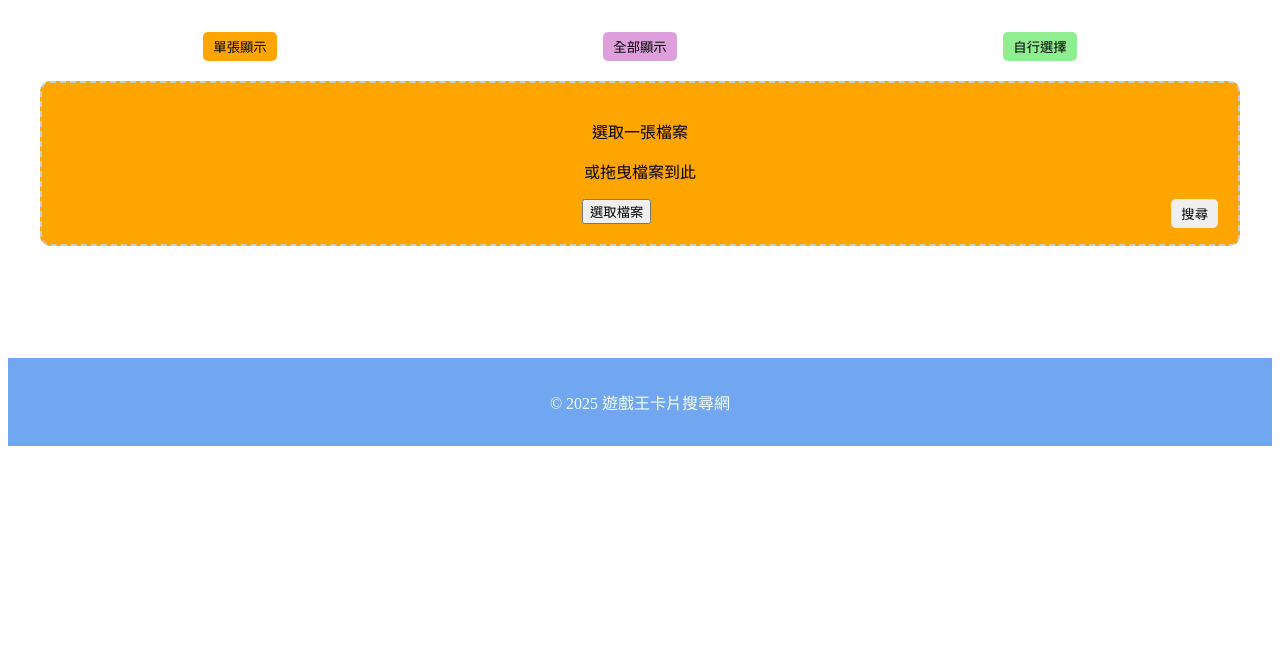
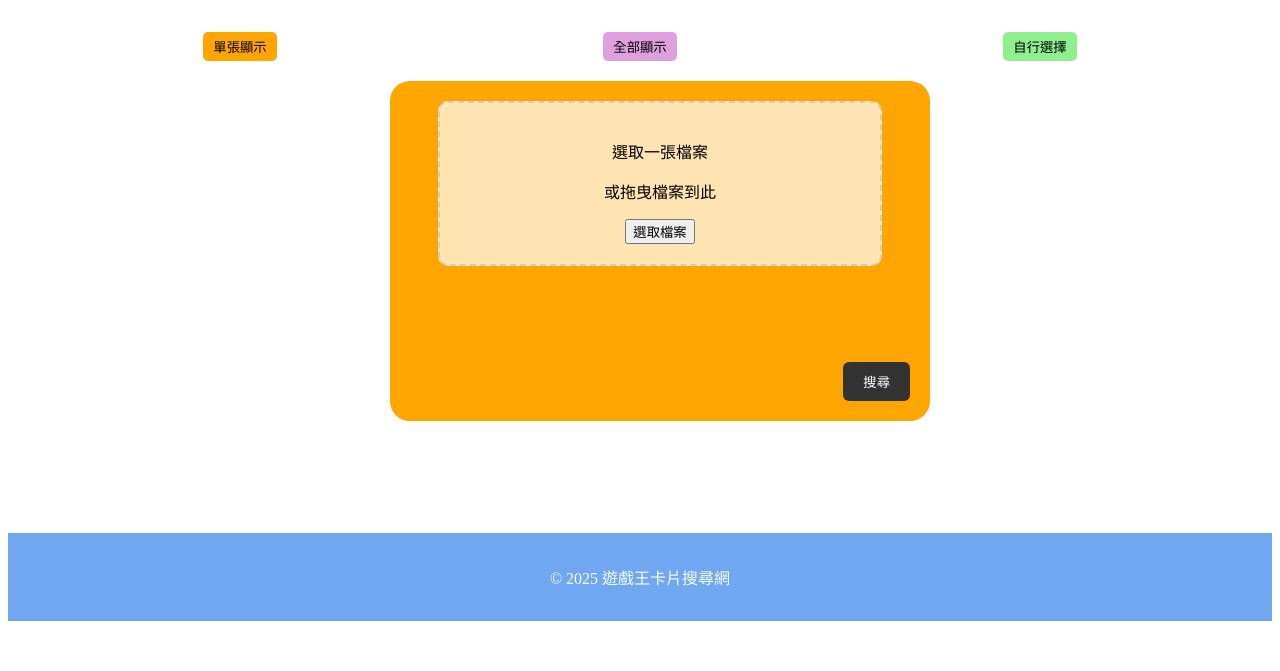
Before and after one commit to Dawn0119/gamecards, a Flask app: page / in a window 1280 px wide. Shown: the part 129-800 px from the top of the page. Run offline with Flask 3, Linux system fonts and the light colour scheme.

Commit message:
虛線在大區塊內

```diff
--- a/static/css/style.css
+++ b/static/css/style.css
@@ -1,3 +1,4 @@
+/* Header */
 header {
   background-color: #1efff8;
   color: rgb(171, 2, 250);
@@ -20,29 +21,26 @@ header {
   text-decoration: underline;
 }
 
+/* Footer */
 footer {
   background-color: #71a6f1;
   color: #f3fffb;
   text-align: center;
   padding: 1rem 0;
-  /* position: fixed; */
-  /* bottom: 0; */
-  /* width: 100%; */
   margin-top: auto;
 }
 
+/* Main Area */
 main {
   padding: 2rem;
   margin-bottom: 60px;
 }
 
-.upload-block {
-    border: 2px dashed #ccc;
-    padding: 20px;
-    text-align: center;
-    cursor: pointer;
+/* Buttons */
+.button-container {
+  display: flex;
+  justify-content: space-around;
   margin-bottom: 20px;
-    border-radius: 10px;
 }
 
 .button-container button {
@@ -52,34 +50,55 @@ main {
   cursor: pointer;
 }
 
-.search-button {
-    float: right;
-    border-radius: 5px;
-    padding: 5px 10px;
-    border: none;
-    cursor: pointer;
+/* 容器調整為彈性大小 */
+.mode-container {
+  width: 500px;
+  margin: 0 auto 20px;
+  position: relative;
 }
 
-.button-container {
+/* 大區塊 */
+.large-block {
+  width: 100%;
+  height: 300px;
+  border-radius: 20px;
+  padding: 20px;
+  position: relative;
   display: flex;
-  justify-content: space-around;
-  margin-bottom: 20px;
+  flex-direction: column;
+  align-items: center;
+  justify-content: flex-start;
 }
 
+/* 上傳區塊（虛線） */
 .upload-block {
   border: 2px dashed #ccc;
   padding: 20px;
   text-align: center;
   cursor: pointer;
   margin-bottom: 20px;
+  border-radius: 10px;
+  width: 80%;
+  background-color: rgba(255, 255, 255, 0.7);
 }
 
+/* 搜尋按鈕 */
 .search-button {
-  float: right;
+  position: absolute;
+  bottom: 20px;
+  right: 20px;
+  background-color: #333;
+  color: white;
+  padding: 10px 20px;
+  border-radius: 6px;
+  border: none;
+  cursor: pointer;
 }
 
+.search-button:hover {
+  background-color: #555;
+}
 
-/* 警告 */
 /* Modal 樣式 */
 .modal {
   position: fixed;
@@ -138,70 +157,3 @@ main {
   border-radius: 4px;
   cursor: pointer;
 }
-
-/* Modal 基本樣式 */
-/* .modal {
-  position: fixed;
-  inset: 0;
-  display: flex;
-  align-items: center;
-  justify-content: center;
-  background-color: rgba(0, 0, 0, 0.5);
-  z-index: 9999;
-}
-
-.modal.hidden {
-  display: none;
-}
-
-.modal-box {
-  background-color: #fff;
-  padding: 24px;
-  border-radius: 10px;
-  box-shadow: 0 5px 20px rgba(0, 0, 0, 0.3);
-  width: 400px;
-  text-align: center;
-}
-
-.modal-title {
-  font-size: 20px;
-  font-weight: bold;
-  margin-bottom: 16px;
-}
-
-.modal-message {
-  font-size: 16px;
-  margin-bottom: 20px;
-}
-
-.modal-buttons {
-  display: flex;
-  justify-content: flex-end;
-  gap: 10px;
-}
-
-.btn-cancel {
-  background-color: #e0e0e0;
-  color: #333;
-  padding: 8px 16px;
-  border: none;
-  border-radius: 5px;
-  cursor: pointer;
-}
-
-.btn-cancel:hover {
-  background-color: #ccc;
-}
-
-.btn-confirm {
-  background-color: #007bff;
-  color: white;
-  padding: 8px 16px;
-  border: none;
-  border-radius: 5px;
-  cursor: pointer;
-}
-
-.btn-confirm:hover {
-  background-color: #0056b3;
-} */
--- a/templates/index.html
+++ b/templates/index.html
@@ -5,9 +5,6 @@
     <meta charset="UTF-8">
     <title>{% block title %}首頁{% endblock %}</title>
     <link rel="stylesheet" href="{{ url_for('static', filename='css/style.css') }}">
-    <style>
-
-    </style>
 </head>
 
 <body>
@@ -21,29 +18,42 @@
             <button onclick="switchMode('choice')" style="background-color: lightgreen;">自行選擇</button>
         </div>
 
-        <!-- 區塊：單張顯示 -->
-        <div id="block-one" class="upload-block" style="background-color: orange; display: none;">
+        <!-- 模式區塊：單張顯示 -->
+        <div id="block-one" class="mode-container" style="display: none;">
+            <div class="large-block" style="background-color: orange;">
+                <div class="upload-block">
                     <p>選取一張檔案</p>
                     <p>或拖曳檔案到此</p>
                     <button>選取檔案</button>
+                </div>
                 <button class="search-button" onclick="openModal('one')">搜尋</button>
             </div>
+        </div>
 
-        <!-- 區塊：全部顯示 -->
-        <div id="block-all" class="upload-block" style="background-color: plum; display: none;">
+        <!-- 模式區塊：全部顯示 -->
+        <div id="block-all" class="mode-container" style="display: none;">
+            <div class="large-block" style="background-color: plum;">
+                <div class="upload-block">
                     <p>選取一張檔案</p>
                     <p>或拖曳檔案到此</p>
                     <button>選取檔案</button>
+                </div>
                 <button class="search-button" onclick="openModal('all')">搜尋</button>
             </div>
+        </div>
 
-        <!-- 區塊：自行選擇 -->
-        <div id="block-choice" class="upload-block" style="background-color: lightgreen; display: none;">
+        <!-- 模式區塊：自行選擇 -->
+        <div id="block-choice" class="mode-container" style="display: none;">
+            <div class="large-block" style="background-color: lightgreen;">
+                <div class="upload-block">
                     <p>選取一張檔案</p>
                     <p>或拖曳檔案到此</p>
                     <button>選取檔案</button>
+                </div>
                 <button class="search-button" onclick="openModal('choice')">搜尋</button>
             </div>
+        </div>
+
         <!-- 彈跳視窗 Modal -->
         <div id="myModal" class="modal hidden">
             <div class="modal-box">
@@ -56,9 +66,7 @@
             </div>
         </div>
 
-
         <script src="{{ url_for('static', filename='js/hint.js') }}"></script>
-
         {% endblock %}
     </main>
 
```
Lines whose indentation alone changed are shown as unchanged.
